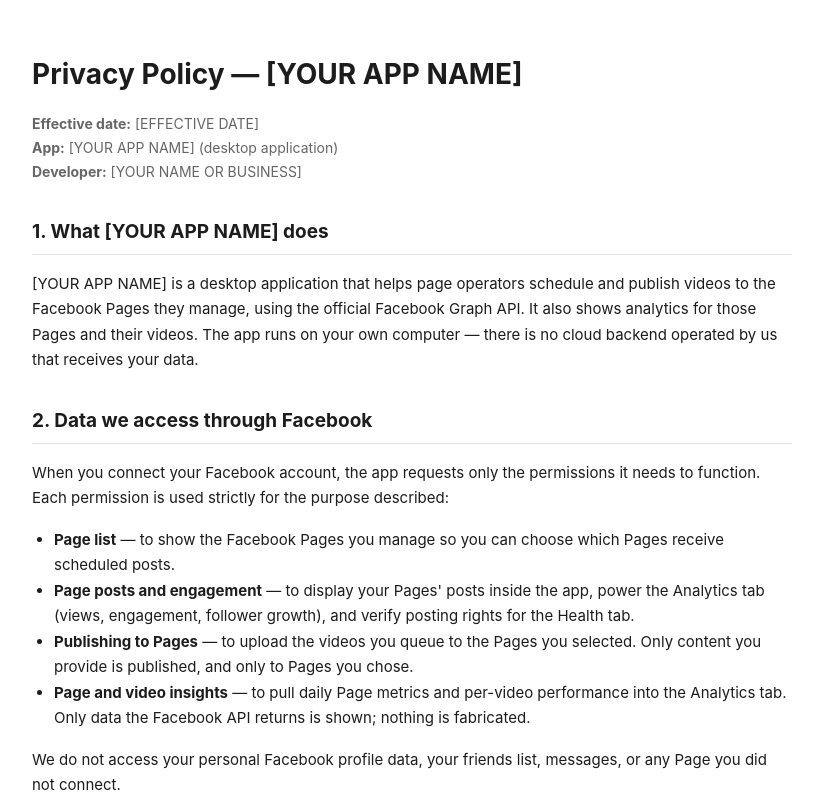
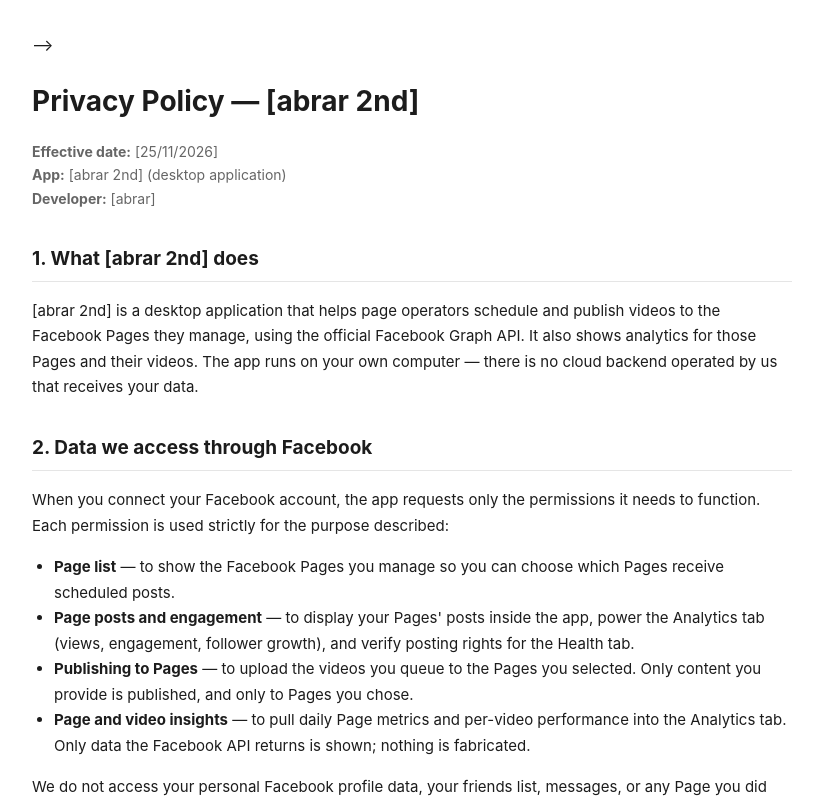
Before and after one commit to abrarskillss-gif/abrar2nd, a plain HTML site: page index.html in a window 1280 px wide. Shown: the top 801 px of the page, without its empty margins (228-1045 px from the left). Drawn offline with Linux system fonts and the light colour scheme.

Commit message:
Update index.html

```diff
--- a/index.html
+++ b/index.html
@@ -1,41 +1,10 @@
-<!DOCTYPE html>
-<!--
-  ============================================================
-  PRIVACY POLICY TEMPLATE — FOR STUDENTS CREATING THEIR OWN
-  FACEBOOK APP (page management / video uploading app)
-  ============================================================
-  HOW TO USE THIS FILE (these instructions are invisible on
-  the published page — only you see them here):
 
-  1. Replace EVERYTHING in [SQUARE BRACKETS] with your own
-     details. There are 4 things to fill in:
-       [YOUR APP NAME]          — the Display name of your app
-                                  in the Meta dashboard
-       [YOUR NAME OR BUSINESS]  — your name, or your business
-                                  name if you have one
-       [YOUR CONTACT EMAIL]     — an email you actually check
-                                  (appears twice — replace both)
-       [EFFECTIVE DATE]         — today's date
-  2. Do NOT delete any section. Meta checks that the policy
-     covers what data the app accesses and how to delete it.
-  3. HOST IT FREE (no domain needed), then paste the link in
-     the Meta dashboard field "Privacy policy URL":
-       • GitHub Pages: create a free repo, upload this file,
-         enable Pages — your link looks like
-         https://[username].github.io/[repo]/privacy-policy.html
-       • Netlify Drop: drag this file onto drop.netlify.com —
-         you get a free link instantly
-       • Google Sites: create a free site, paste this text in
-  4. This file is already named index.html — upload it as-is,
-     or share this repo so students can FORK it and edit it
-     online (pencil icon) without downloading anything.
-  ============================================================
 -->
 <html lang="en">
 <head>
 <meta charset="UTF-8">
 <meta name="viewport" content="width=device-width, initial-scale=1.0">
-<title>Privacy Policy — [YOUR APP NAME]</title>
+<title>Privacy Policy — [abrar 2nd]</title>
 <style>
   body { font-family: -apple-system, "Segoe UI", Roboto, Arial, sans-serif; line-height: 1.7; color: #1c1c1c; max-width: 760px; margin: 0 auto; padding: 32px 20px 64px; }
   h1 { font-size: 28px; margin-bottom: 4px; }
@@ -48,13 +17,13 @@
 </head>
 <body>
 
-<h1>Privacy Policy — [YOUR APP NAME]</h1>
-<p class="meta"><strong>Effective date:</strong> [EFFECTIVE DATE]<br>
-<strong>App:</strong> [YOUR APP NAME] (desktop application)<br>
-<strong>Developer:</strong> [YOUR NAME OR BUSINESS]</p>
+<h1>Privacy Policy — [abrar 2nd]</h1>
+<p class="meta"><strong>Effective date:</strong> [25/11/2026]<br>
+<strong>App:</strong> [abrar 2nd] (desktop application)<br>
+<strong>Developer:</strong> [abrar]</p>
 
-<h2>1. What [YOUR APP NAME] does</h2>
-<p>[YOUR APP NAME] is a desktop application that helps page operators schedule and publish videos to the Facebook Pages they manage, using the official Facebook Graph API. It also shows analytics for those Pages and their videos. The app runs on your own computer — there is no cloud backend operated by us that receives your data.</p>
+<h2>1. What [abrar 2nd] does</h2>
+<p>[abrar 2nd] is a desktop application that helps page operators schedule and publish videos to the Facebook Pages they manage, using the official Facebook Graph API. It also shows analytics for those Pages and their videos. The app runs on your own computer — there is no cloud backend operated by us that receives your data.</p>
 
 <h2>2. Data we access through Facebook</h2>
 <p>When you connect your Facebook account, the app requests only the permissions it needs to function. Each permission is used strictly for the purpose described:</p>
@@ -104,9 +73,9 @@
 <h2>9. Contact</h2>
 <p>For privacy questions or data requests, contact:<br>
 [YOUR NAME OR BUSINESS]<br>
-Email: <a href="mailto:[YOUR CONTACT EMAIL]">[YOUR CONTACT EMAIL]</a></p>
+Email: <a href="mailto:[abrarskillss@gmail.com]">[abrarskillss@gmail.com]</a></p>
 
-<p class="brand">[YOUR APP NAME] · [YOUR NAME OR BUSINESS]</p>
+<p class="brand">[YOUR APP NAME] · [abrar]</p>
 
 </body>
 </html>
```
